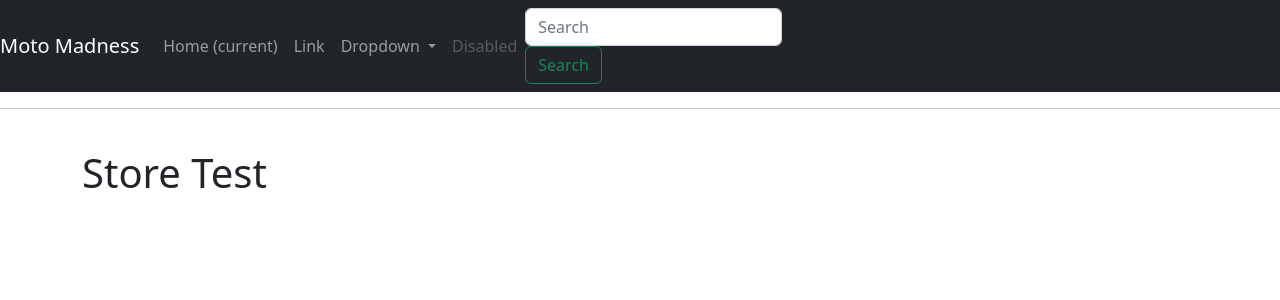
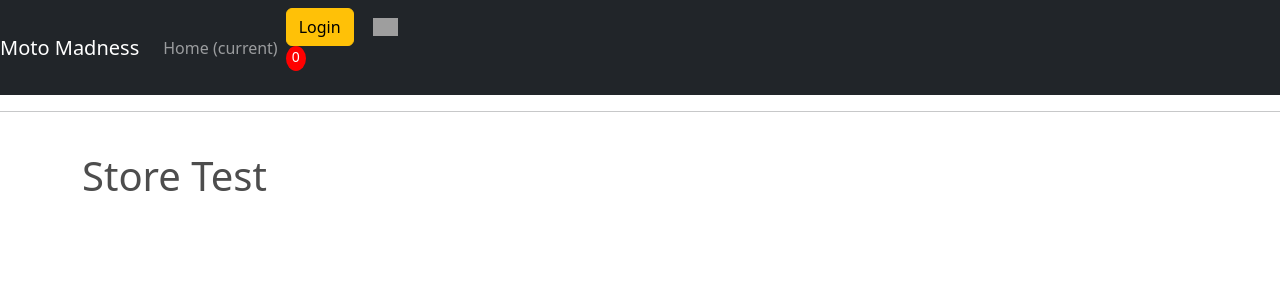
Before and after one commit to cmikedev/ecommerce, a Django app: page / in a window 1280 px wide. Shown: the top 300 px of the page. Run offline with Django 3.2, Linux system fonts and the light colour scheme; grey boxes are pictures that could not be loaded.

Commit message:
Adjust navbar and add image from cloudinary

```diff
--- /dev/null
+++ b/static/css/style.css
@@ -0,0 +1,99 @@
+body{
+	background-color: hsl(0, 0%, 98%);
+}
+
+h1,h2,h3,h4,h5,h6{
+	color:hsl(0, 0%, 30%);
+}
+
+.box-element{
+	box-shadow:hsl(0, 0%, 80%) 0 0 16px;
+	background-color: #fff;
+	border-radius: 4px;
+	padding: 10px;
+}
+
+.thumbnail{
+	width: 100%;
+	height: 200px;
+	-webkit-box-shadow: -1px -3px 5px -2px rgba(214,214,214,1);
+    -moz-box-shadow: -1px -3px 5px -2px rgba(214,214,214,1);
+    box-shadow: -1px -3px 5px -2px rgba(214,214,214,1);
+}
+
+.product{
+	border-radius: 0 0 4px 4px;
+}
+
+.bg-dark{
+	background-color: #4f868c!important;
+}
+
+#cart-icon{
+	width:25px;
+	display: inline-block;
+	margin-left: 15px;
+}
+
+#cart-total{
+	display: block;
+	text-align: center;
+	color:#fff;
+	background-color: red;
+	width: 20px;
+	height: 25px;
+	border-radius: 50%;
+	font-size: 14px;
+}
+
+.col-lg-4, .col-lg-6, .col-lg-8, .col-lg-12{
+	margin-top: 10px;
+}
+
+.btn{
+	border-radius: 0;
+}
+
+.row-image{
+	width: 100px;
+}
+
+.form-field{
+	width:250px;
+	display: inline-block;
+	padding: 5px;
+}
+
+.cart-row{
+	display: flex;
+    align-items: flex-stretch;
+    padding-bottom: 10px;
+    margin-bottom: 10px;
+    border-bottom: 1px solid #ececec;
+
+}
+
+.quantity{
+	display: inline-block;
+	font-weight: 700;
+	padding-right:10px;
+
+
+}
+
+.chg-quantity{
+	width: 12px;
+	cursor: pointer;
+	display: block;
+	margin-top: 5px;
+	transition:.1s;
+}
+
+.chg-quantity:hover{
+	opacity: .6;
+}
+
+
+.hidden{
+	display: none!important;
+}
--- a/store/templates/store/base.html
+++ b/store/templates/store/base.html
@@ -1,5 +1,6 @@
 <!DOCTYPE html>
 {% load static %}
+{% load cloudinary %}
 <html lang="en">
     <head>
         <meta charset="utf-8" />
@@ -20,7 +21,7 @@
     </head>
     <body>
         <nav class="navbar navbar-expand-lg navbar-dark bg-dark">
-            <a class="navbar-brand" href="#">Moto Madness</a>
+            <a class="navbar-brand" href="{% url 'store' %}">Moto Madness</a>
             <button class="navbar-toggler" type="button" data-toggle="collapse" data-target="#navbarSupportedContent" aria-controls="navbarSupportedContent" aria-expanded="false" aria-label="Toggle navigation">
               <span class="navbar-toggler-icon"></span>
             </button>
@@ -30,28 +31,14 @@
                     <li class="nav-item active">
                         <a class="nav-link" href="#">Home <span class="sr-only">(current)</span></a>
                     </li>
-                    <li class="nav-item">
-                        <a class="nav-link" href="#">Link</a>
-                    </li>
-                    <li class="nav-item dropdown">
-                        <a class="nav-link dropdown-toggle" href="#" id="navbarDropdown" role="button" data-toggle="dropdown" aria-haspopup="true" aria-expanded="false">
-                    Dropdown
-                        </a>
-                        <div class="dropdown-menu" aria-labelledby="navbarDropdown">
-                            <a class="dropdown-item" href="#">Action</a>
-                            <a class="dropdown-item" href="#">Another action</a>
-                            <div class="dropdown-divider"></div>
-                            <a class="dropdown-item" href="#">Something else here</a>
-                        </div>
-                    </li>
-                    <li class="nav-item">
-                        <a class="nav-link disabled" href="#">Disabled</a>
-                    </li>
                 </ul>
-                <form class="form-inline my-2 my-lg-0">
-                    <input class="form-control mr-sm-2" type="search" placeholder="Search" aria-label="Search">
-                    <button class="btn btn-outline-success my-2 my-sm-0" type="submit">Search</button>
-                </form>
+            <div class="form-inline my-2 my-lg-0">
+                <a href="#" class="btn btn-warning">Login</a>
+                <a href="{% url 'cart' %}">
+                    <img  id="cart-icon" src="https://res.cloudinary.com/dr8qa0p0e/image/upload/v1673106754/ch3ktaeaqzodft21z9gi.png">
+                </a>
+                <p id="cart-total">0</p>
+            </div>
             </div>
         </nav>
 
```
